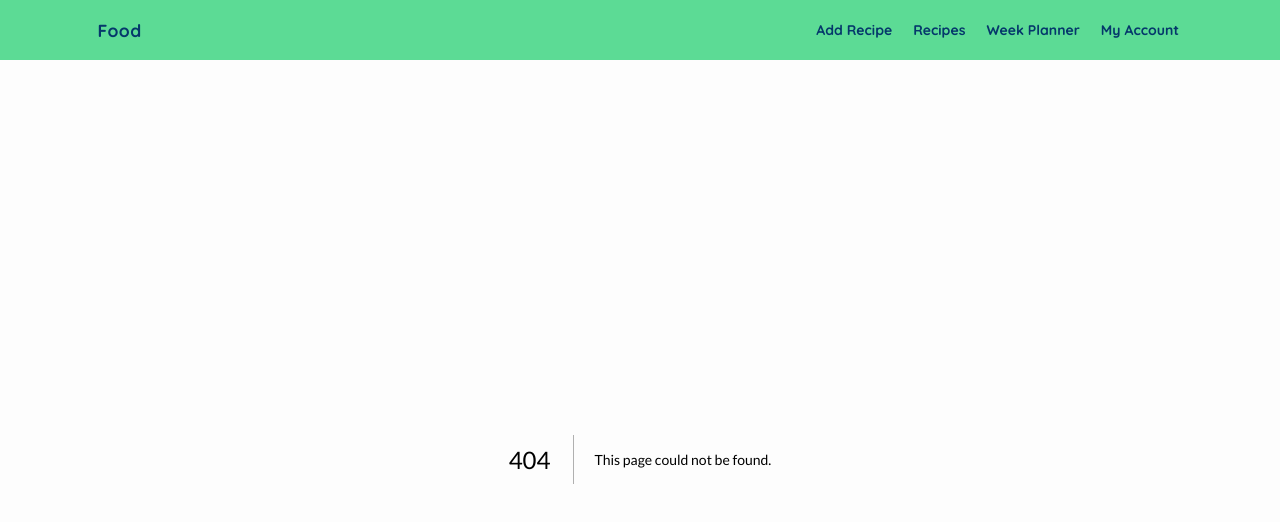
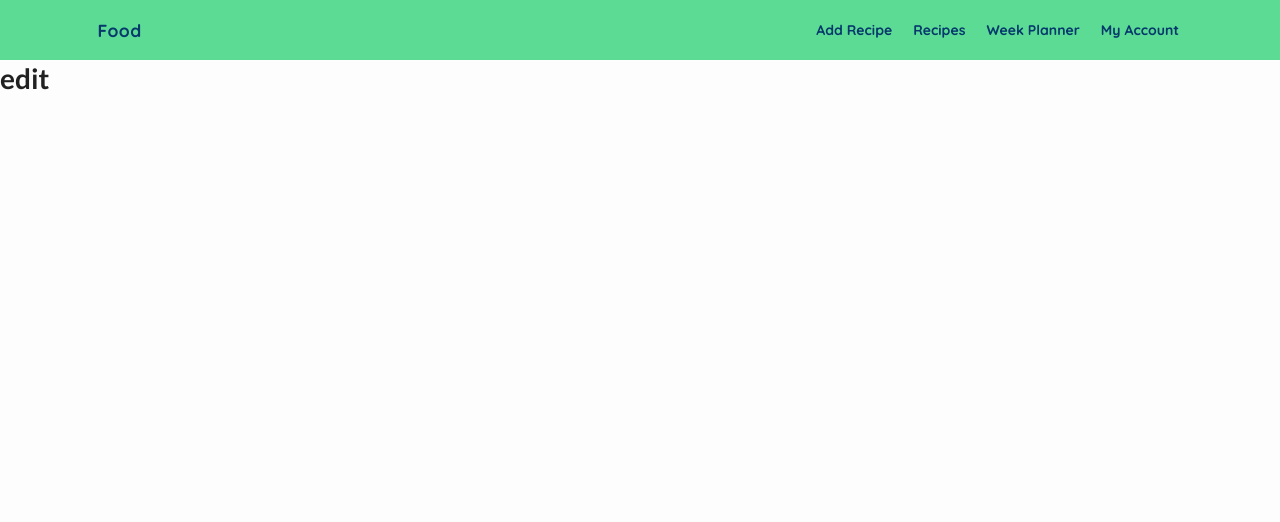
Before and after one commit to Matt-htims/recipe-calorie-converter, a Next.js app: page /recipes/1/edit in a window 1280 px wide. Before the commit this address had no page. Shown: the top 522 px of the page. Built offline with nearby package versions, Linux system fonts and the light colour scheme.

Commit message:
changed recipe to confirm and the id with an index and an edit

```diff
--- a/components/addRecipe/AddRecipeManual.jsx
+++ b/components/addRecipe/AddRecipeManual.jsx
@@ -81,7 +81,7 @@ const AddRecipeManual = ({ recipeDataState, recipeDataDispatch }) => {
 		}
 		actions.searchDataSuccess(manuallyAddedRecipe)
 		dispatch({ type: 'RESET_FORM_STATE' });
-		router.push('/recipes/edit')
+		router.push('/recipes/confirm')
 	};
 
 	// const submitHandler = async () => {
--- a/components/addRecipe/AddRecipeSearch.jsx
+++ b/components/addRecipe/AddRecipeSearch.jsx
@@ -46,7 +46,7 @@ const AddRecipeSearch = () => {
 				}
 				actions.searchDataSuccess(searchRecipe)
 				setRecipeURL('');
-				router.push('/recipes/edit')
+				router.push('/recipes/confirm')
 			})
 			.catch(err => {
 				actions.searchDataFailure()
--- /dev/null
+++ b/pages/recipes/[id]/edit.jsx
@@ -0,0 +1,11 @@
+import React from 'react'
+
+const Edit = () => {
+    return (
+        <div>
+            <h1>edit</h1>
+        </div>
+    )
+}
+
+export default Edit
--- a/pages/recipes/edit.jsx
+++ b/pages/recipes/confirm.jsx
@@ -3,18 +3,18 @@ import React from 'react';
 //	Zustand state
 import {enteredRecipeStore} from '../../zustand'
 
-const EditRecipe = () => {
+const ConfirmRecipe = () => {
 	//	Entered Recipe State
 	const isLoading = enteredRecipeStore(state => state.isLoading)
 	const isError = enteredRecipeStore(state => state.isError)
 	const recipe = enteredRecipeStore(state => state.recipe)
 	return (
 		<div>
-			<h1>Edit recipe</h1>
+			<h1>Confirm recipe</h1>
 			<p>{recipe.title}</p>
 			<img src={recipe.image} alt=""/>
 		</div>
 	);
 };
 
-export default EditRecipe;
+export default ConfirmRecipe;
```
Also changed, not shown: pages/recipes/[id]/index.jsx (renamed from pages/recipes/[id].jsx).
